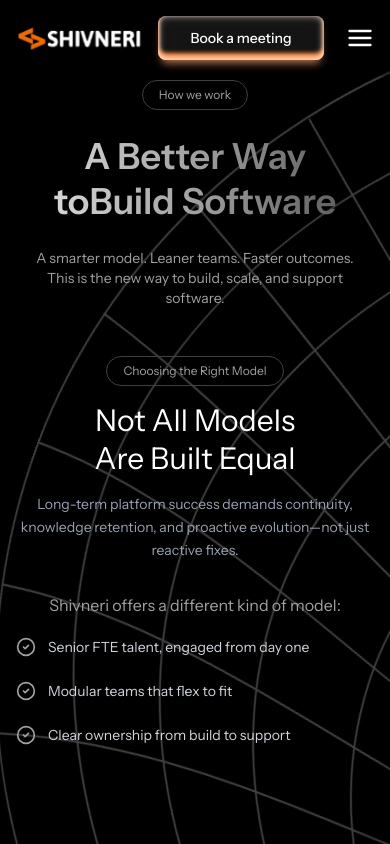
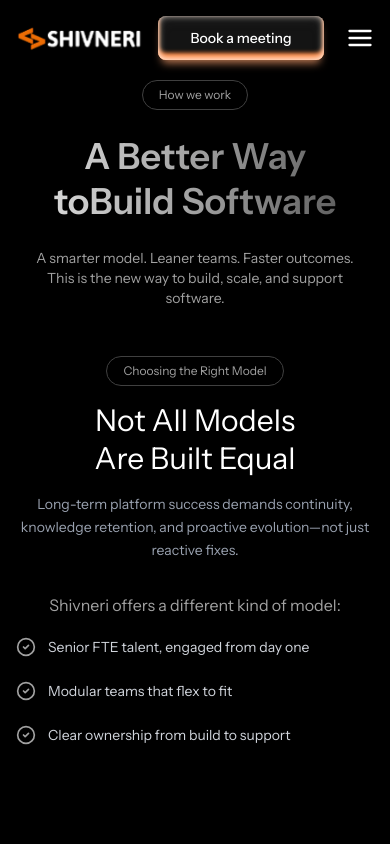
Before and after one commit to sanket5257/shivneri, a Next.js app: page /how-we-work in a window 390 px wide. Shown: the top 844 px of the page. Built offline with nearby package versions, Linux system fonts and the light colour scheme.

Commit message:
image fixed

```diff
--- a/app/how-we-work/page.tsx
+++ b/app/how-we-work/page.tsx
@@ -25,7 +25,7 @@ const Page = () => {
       {/* Background Image */}
       <img
         ref={bgImageRef}
-        className='absolute opacity-50 top-0 left-0 w-full h-auto transform-gpu origin-center min-w-[1200px] md:min-w-full'
+        className='absolute opacity-50 -top-300 left-0 w-full h-auto transform-gpu origin-center md:min-w-full'
         src="/assets/images/68c97f8d935467f69535950d_Frame 1171275157.svg"
         alt=""
       />
```
